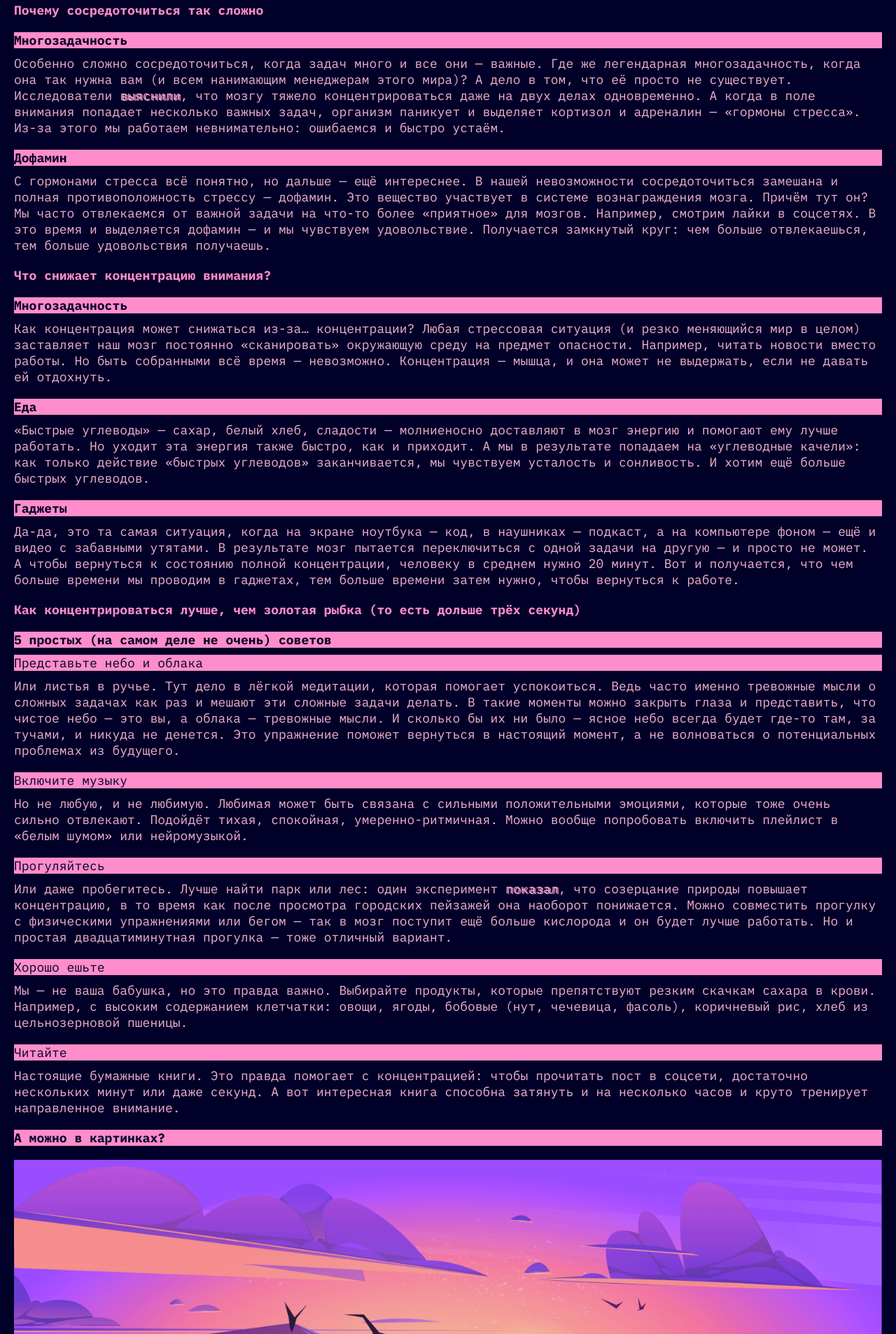
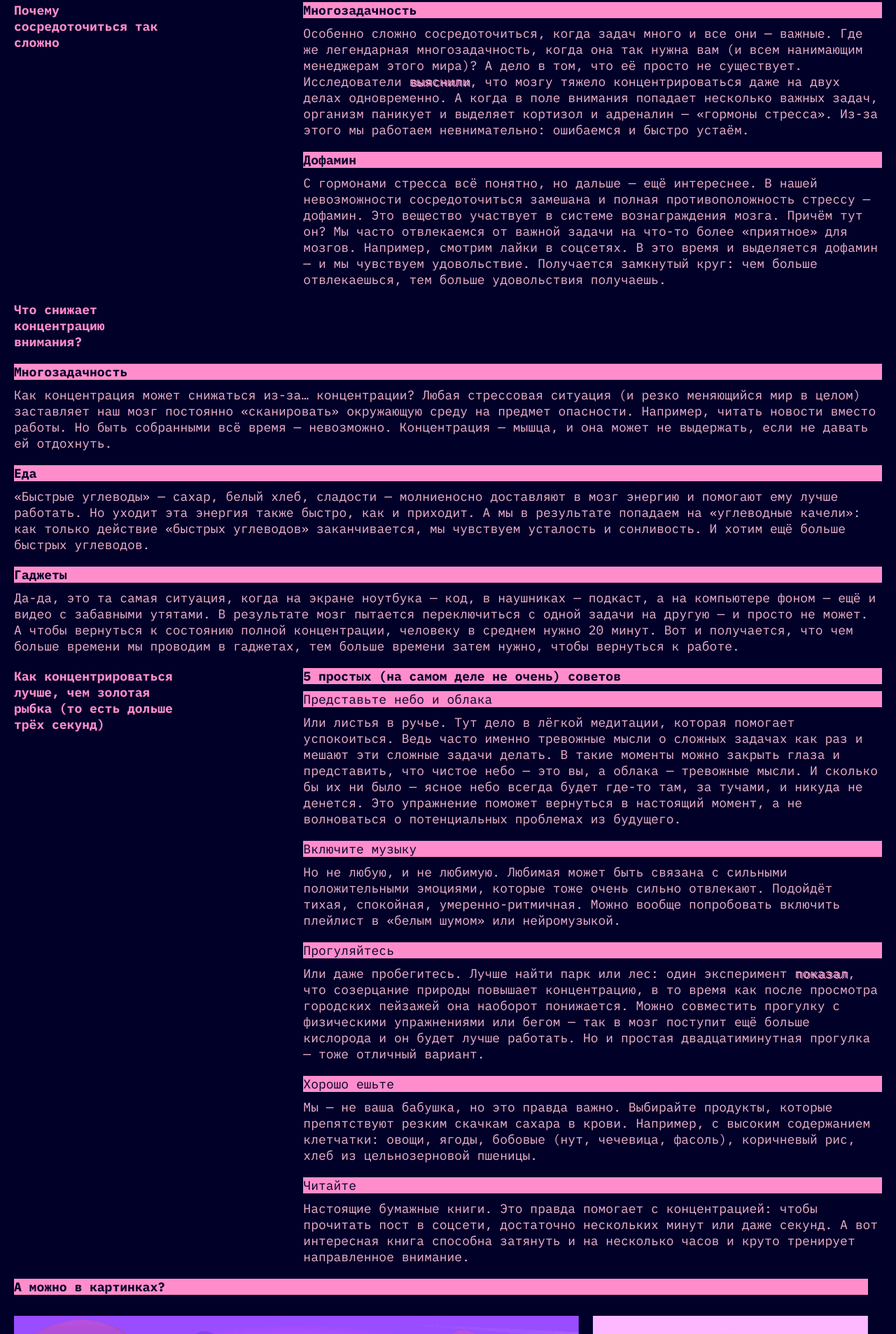
Before and after one commit to KateBolotova/slozhno-sosredotochitsya, a plain HTML site: page index.html in a window 1280 px wide. Shown: the part 893-2800 px from the top of the page at 70% size. Drawn offline with Linux system fonts and the light colour scheme.

Commit message:
feat: added grid for middle screen size

```diff
--- a/index.html
+++ b/index.html
@@ -57,14 +57,14 @@
 </header>
 <script src="./scripts/script.js"></script>
 <main>
-  <section>
-    <h2 class="section__title">
+  <section class="section__1">
+    <h2 class="section__title section__1_1">
       Почему сосредоточиться так сложно
     </h2>
-    <h3 class="section__description">
+    <h3 class="section__description section__1_2">
       Многозадачность
     </h3>
-    <p class="section__paragraph">
+    <p class="section__paragraph section__1_3">
       Особенно сложно сосредоточиться, когда задач много и все они — важные.
       Где же легендарная многозадачность, когда она так нужна вам (и всем
       нанимающим менеджерам этого мира)? А дело в том, что её просто не
@@ -76,10 +76,10 @@
       адреналин — «гормоны стресса». Из-за этого мы работаем невнимательно:
       ошибаемся и быстро устаём.
     </p>
-    <h3 class="section__description">
+    <h3 class="section__description section__1_4">
       Дофамин
     </h3>
-    <p class="section__paragraph">
+    <p class="section__paragraph section__1_5">
       С гормонами стресса всё понятно, но дальше — ещё интереснее. В нашей невозможности сосредоточиться замешана и
       полная противоположность стрессу — дофамин. Это вещество участвует в системе вознаграждения мозга. Причём тут он?
       Мы часто отвлекаемся от важной задачи на что-то более «приятное» для мозгов. Например, смотрим лайки в соцсетях. В
@@ -87,7 +87,7 @@
       тем больше удовольствия получаешь.
     </p>
   </section>
-  <section>
+  <section class="section__2">
     <h2 class="section__title">
       Что снижает концентрацию внимания?
     </h2>
@@ -119,35 +119,35 @@
       больше времени мы проводим в гаджетах, тем больше времени затем нужно, чтобы вернуться к работе.
     </p>
   </section>
-  <section>
-    <h2 class="section__title">
+  <section class="section__3">
+    <h2 class="section__title section__3_1">
       Как концентрироваться лучше, чем золотая рыбка (то есть дольше трёх секунд)
     </h2>
-    <h3 class="section__description">
+    <h3 class="section__description section__3_2">
       5 простых (на самом деле не очень) советов
     </h3>
-    <h4 class="section__description_regular">
+    <h4 class="section__description_regular section__3_3">
       Представьте небо и облака
     </h4>
-    <p class="section__paragraph">
+    <p class="section__paragraph section__3_4">
       Или листья в ручье. Тут дело в лёгкой медитации, которая помогает успокоиться. Ведь часто именно тревожные мысли о
       сложных задачах как раз и мешают эти сложные задачи делать. В такие моменты можно закрыть глаза и представить, что
       чистое небо — это вы, а облака — тревожные мысли. И сколько бы их ни было — ясное небо всегда будет где-то там, за
       тучами, и никуда не денется. Это упражнение поможет вернуться в настоящий момент, а не волноваться о потенциальных
       проблемах из будущего.
     </p>
-    <h4 class="section__description_regular">
+    <h4 class="section__description_regular section__3_5">
       Включите музыку
     </h4>
-    <p class="section__paragraph">
+    <p class="section__paragraph section__3_6">
       Но не любую, и не любимую. Любимая может быть связана с сильными положительными эмоциями, которые тоже очень
       сильно отвлекают. Подойдёт тихая, спокойная, умеренно-ритмичная. Можно вообще попробовать включить плейлист в
       «белым шумом» или нейромузыкой.
     </p>
-    <h4 class="section__description_regular">
+    <h4 class="section__description_regular section__3_7">
       Прогуляйтесь
     </h4>
-    <p class="section__paragraph">
+    <p class="section__paragraph section__3_8">
       Или даже пробегитесь. Лучше найти парк или лес: один эксперимент <a class="section__paragraph_link"
                                                                           href="https://www.sciencedirect.com/science/article/abs/pii/S0272494415000328">показал</a>,
       что созерцание природы повышает
@@ -155,55 +155,55 @@
       с физическими упражнениями или бегом — так в мозг поступит ещё больше кислорода и он будет лучше работать. Но и
       простая двадцатиминутная прогулка — тоже отличный вариант.
     </p>
-    <h4 class="section__description_regular">
+    <h4 class="section__description_regular section__3_9">
       Хорошо ешьте
     </h4>
-    <p class="section__paragraph">
+    <p class="section__paragraph section__3_10">
       Мы — не ваша бабушка, но это правда важно. Выбирайте продукты, которые препятствуют резким скачкам сахара в крови.
       Например, с высоким содержанием клетчатки: овощи, ягоды, бобовые (нут, чечевица, фасоль), коричневый рис, хлеб из
       цельнозерновой пшеницы.
     </p>
-    <h4 class="section__description_regular">
+    <h4 class="section__description_regular section__3_11">
       Читайте
     </h4>
-    <p class="section__paragraph">
+    <p class="section__paragraph section__3_12">
       Настоящие бумажные книги. Это правда помогает с концентрацией: чтобы прочитать пост в соцсети, достаточно
       нескольких минут или даже секунд. А вот интересная книга способна затянуть и на несколько часов и круто тренирует
       направленное внимание.
     </p>
   </section>
-  <section class="section__gallery">
-    <h3 class="section__description">
+  <section class="section__gallery section__4">
+    <h3 class="section__description section__4_1">
       А можно в картинках?
     </h3>
     <img
       src="./images/sunset.png"
       alt="Фото заката в горах"
-      class="section__image"
+      class="section__image section__4_2"
       loading="lazy"
     />
     <img
       src="./images/ice-cream.png"
       alt="Фото мороженого с четырьмя шариками"
-      class="section__image"
+      class="section__image section__4_3"
       loading="lazy"
     />
     <img
       src="./images/tape.png"
       alt="Фото дискеты"
-      class="section__image"
+      class="section__image section__4_4"
       loading="lazy"
     />
     <img
       src="./images/books.png"
       alt="Фото стопки книг"
-      class="section__image"
+      class="section__image section__4_5"
       loading="lazy"
     />
     <img
       src="./images/street.png"
       alt="Фото пустынной улицы"
-      class="section__image"
+      class="section__image section__4_6"
       loading="lazy"
     />
   </section>
--- a/styles/style.css
+++ b/styles/style.css
@@ -143,6 +143,8 @@
 
 .section__image {
   width: 100%;
+  object-fit: cover;
+  object-position: center;
 }
 
 .footer {
@@ -188,6 +190,161 @@
     font-size: 120px;
   }
 
+  .section__title {
+    max-width: 236px;
+  }
+
+  .section__1 {
+    display: grid;
+    grid-template-columns: 1fr 2fr;
+  }
+
+  .section__1_1 {
+    grid-row-start: 1;
+    grid-column-start: 1;
+    grid-row-end: 4;
+  }
+
+  .section__1_2 {
+    grid-row-start: 1;
+    grid-column-start: 2;
+  }
+
+  .section__1_3 {
+    grid-row-start: 2;
+    grid-column-start: 2;
+  }
+
+  .section__1_4 {
+    grid-row-start: 3;
+    grid-column-start: 2;
+  }
+
+  .section__1_5 {
+    grid-row-start: 4;
+    grid-column-start: 2;
+  }
+
+  .section__3 {
+    display: grid;
+    grid-template-columns: 1fr 2fr;
+  }
+
+  .section__3_1 {
+    grid-row-start: 1;
+    grid-column-start: 1;
+    grid-row-end: 11;
+  }
+
+  .section__3_2 {
+    grid-row-start: 1;
+    grid-column-start: 2;
+  }
+
+  .section__3_3 {
+    grid-row-start: 2;
+    grid-column-start: 2;
+  }
+
+  .section__3_4 {
+    grid-row-start: 3;
+    grid-column-start: 2;
+  }
+
+  .section__3_5 {
+    grid-row-start: 4;
+    grid-column-start: 2;
+  }
+
+  .section__3_6 {
+    grid-row-start: 5;
+    grid-column-start: 2;
+  }
+
+  .section__3_7 {
+    grid-row-start: 6;
+    grid-column-start: 2;
+  }
+
+  .section__3_8 {
+    grid-row-start: 7;
+    grid-column-start: 2;
+  }
+
+  .section__3_9 {
+    grid-row-start: 8;
+    grid-column-start: 2;
+  }
+
+  .section__3_10 {
+    grid-row-start: 9;
+    grid-column-start: 2;
+  }
+
+  .section__3_11 {
+    grid-row-start: 10;
+    grid-column-start: 2;
+  }
+
+  .section__3_12 {
+    grid-row-start: 11;
+    grid-column-start: 2;
+  }
+
+  .section__gallery {
+    display: grid;
+    gap: 20px;
+  }
+
+  .section__4 {
+    grid-template-columns: 1fr 1fr 1fr;
+    /*grid-template-rows: 23px 192px 230px 318px;*/
+  }
+
+  .section__4_1 {
+    grid-row-start: 1;
+    grid-column-start: 1;
+    grid-column-end: span 3;
+  }
+
+  .section__4_2 {
+    grid-row-start: 2;
+    grid-column-start: 1;
+    grid-row-end: 2;
+    grid-column-end: span 2;
+  }
+
+  .section__4_3 {
+    grid-row-start: 2;
+    grid-column-start: 3;
+    grid-row-end: span 3;
+    grid-column-end: 3;
+  }
+
+  .section__4_4 {
+    grid-row-start: 3;
+    grid-column-start: 1;
+    grid-row-end: span 4;
+    grid-column-end: 1;
+  }
+
+  .section__4_5 {
+    grid-row-start: 3;
+    grid-column-start: 2;
+    grid-row-end: 3;
+    grid-column-end: 2;
+  }
+
+  .section__4_6 {
+    grid-row-start: 4;
+    grid-column-start: 2;
+    grid-row-end: 4;
+    grid-column-end: span 3;
+  }
+
+
+
+
 
   .footer {
     margin-top: 60px;
```
